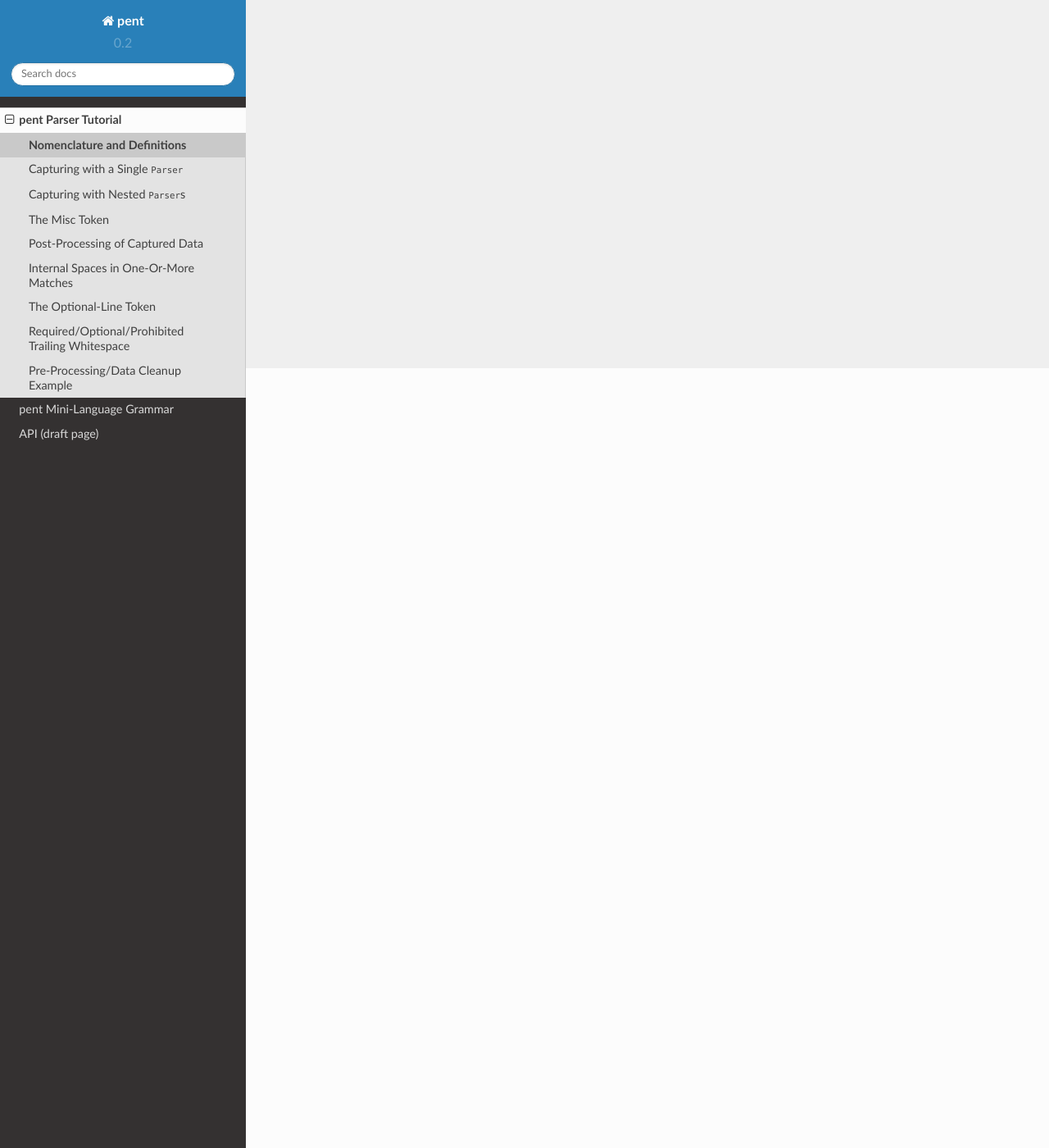
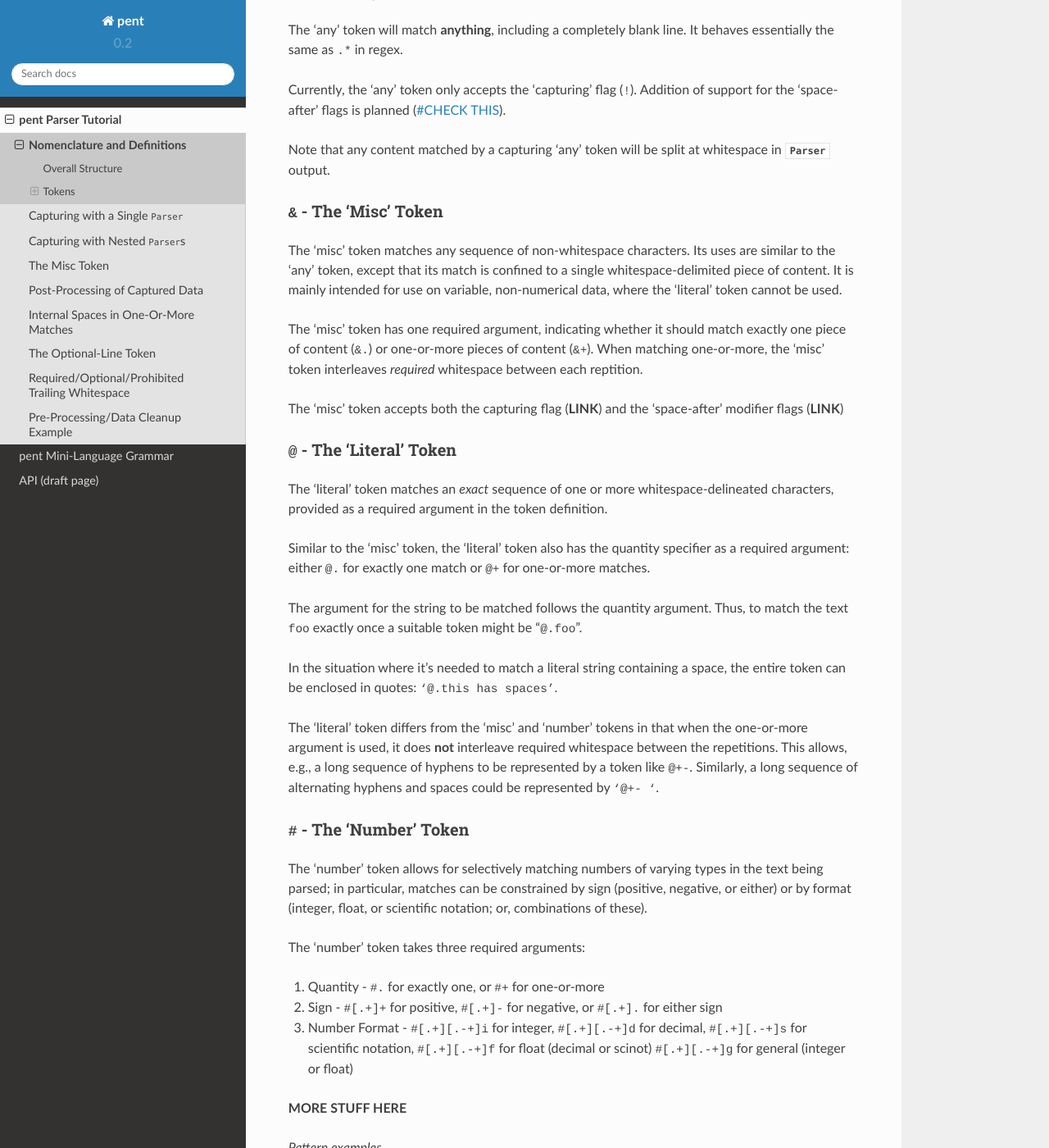
Before and after one commit to bskinn/pent, a Sphinx documentation site: the page built from doc/source/tutorial/definitions.rst, in a window 1280 px wide and 1400 px high, scrolled down 951 px. Shown: the whole window at 82% size. Built offline with Sphinx 7.4.7 and the Read the Docs theme 2.0.0, drawn with Linux system fonts in a browser that asks for light colours; some of the changed text lies outside the part shown.

Commit message:
Draft a big chunk of token descriptions
Realized I probably named 'float' and 'decimal' backward.
Need to change. Hopefully will not be terribly painful.

Will need to check the mini-language grammar for accuracy
after making the change.

```diff
--- a/doc/source/tutorial.rst
+++ b/doc/source/tutorial.rst
@@ -18,6 +18,8 @@ building their own |Parser|\ s. For more information about the
 specifics of the grammar of the tokens used herein, see the
 :doc:`grammar`.
 
+**MAY SPLIT THE TUTORIAL INTO A 'DEFINITIONS' SECTION AND
+AN 'EXAMPLES' SECTION, IF IT GETS BEEFY ENOUGH**
 
 .. toctree::
     :maxdepth: 1
--- a/doc/source/tutorial/definitions.rst
+++ b/doc/source/tutorial/definitions.rst
@@ -2,6 +2,11 @@
 
 Nomenclature and Definitions
 ============================
+
+**ADD LOTS OF LINKS TO RELEVANT EXAMPLE PAGES FROM THE TUTORIAL!!**
+
+Overall Structure
+-----------------
 
 ``pent`` searches text in a line-by-line fashion,
 where a line of text is delimited by the start/end
@@ -11,14 +16,131 @@ Each line of text to be matched by ``pent`` is represented
 by a *pattern*, passed into a |Parser|.
 Each *pattern* is composed of zero or more whitespace-separated *tokens*,
 which define in a structured way what the overall *pattern* should match.
+Both *patterns* **and** *tokens*  can also include *flags*,
+which modify the semantics of how they are processed.
+
+At present, whitespace is hardcoded to include only spaces and
+tab characters (|cour|\ \\t\ |/cour|). A user-configurable
+whitespace definition is planned (:issue:`NEED THIS`).
+
+*head/body/tail Parser paradigm*
 
 
-*Tokens descriptions*
+**PROBABLY PUT A TOCTREE HERE, POINTING TO SEPARATE PAGES FOR
+AT LEAST TOKENS AND PATTERNS; MAYBE FLAGS, TOO?**
+
+
+Tokens
+------
+
+``pent`` understands four kinds of tokens, which match varying types of content.
+One is an 'any' token, which matches an arbitrary span of whitespace and/or
+non-whitespace content. The other three types are intended to match specific kinds of
+content within the line of text that are often, but not always,
+separated from surrounding content by whitespace.
+
+All four kinds of tokens accept a flag that instructs the encapsulating
+|Parser| to capture the content matching the token for output.
+A subset of the tokens accept a flag that
+alters how the |Parser| handles the presence or absence of whitespace
+following the content matching the token.
+
+
+|cour|\ ~\ |/cour| - The 'Any' Token
+~~~~~~~~~~~~~~~~~~~~~~~~~~~~~~~~~~~~
+
+The 'any' token will match **anything**, including a completely blank line.
+It behaves essentially the same as |cour|\ .*\ |/cour| in regex.
+
+Currently, the 'any' token only accepts the 'capturing' flag
+(|cour|\ !\ |/cour|). Addition of support for the
+'space-after' flags is planned (:issue:`CHECK THIS`).
+
+Note that any content matched by a capturing 'any' token will be
+split at whitespace in |Parser| output.
+
+
+|cour|\ &\ |/cour| - The 'Misc' Token
+~~~~~~~~~~~~~~~~~~~~~~~~~~~~~~~~~~~~~
+
+The 'misc' token matches any sequence of non-whitespace characters.
+Its uses are similar to the 'any' token, except that its match
+is confined to a single whitespace-delimited piece of content.
+It is mainly intended for use on variable, non-numerical data,
+where the 'literal' token cannot be used.
+
+The 'misc' token has one required argument, indicating whether
+it should match exactly one piece of content
+(|cour|\ &.\ |/cour|) or one-or-more pieces of content
+(|cour|\ &+\ |/cour|). When matching one-or-more,
+the 'misc' token interleaves *required* whitespace
+between each reptition.
+
+The 'misc' token accepts both the capturing flag (**LINK**)
+and the 'space-after' modifier flags (**LINK**)
+
+
+|cour|\ @\ |/cour| - The 'Literal' Token
+~~~~~~~~~~~~~~~~~~~~~~~~~~~~~~~~~~~~~~~~
+
+The 'literal' token matches an *exact* sequence of one or more
+whitespace-delineated characters, provided as a required argument
+in the token definition.
+
+Similar to the 'misc' token, the 'literal' token also has
+the quantity specifier as a required argument:
+either |cour|\ @.\ |/cour| for exactly one match
+or |cour|\ @+\ |/cour| for one-or-more matches.
+
+The argument for the string to be matched follows the
+quantity argument. Thus, to match the text
+|cour|\ foo\ |/cour| exactly once a suitable token
+might be "|cour|\ @.foo\ |/cour|".
+
+In the situation where it's needed to match a literal string
+containing a space, the entire token can be enclosed in
+quotes: |cour|\ '@.this has spaces'\ |/cour|.
+
+The 'literal' token differs from the 'misc' and 'number' tokens
+in that when the one-or-more argument is used, it does **not**
+interleave required whitespace between the repetitions.
+This allows, e.g., a long sequence of hyphens to be represented
+by a token like |cour|\ @+-\ |/cour|. Similarly, a long
+sequence of alternating hyphens and spaces could be represented
+by |cour|\ '@+- '\ |/cour|.
+
+
+|cour|\ #\ |/cour| - The 'Number' Token
+~~~~~~~~~~~~~~~~~~~~~~~~~~~~~~~~~~~~~~~~
+
+The 'number' token allows for selectively matching numbers of varying
+types in the text being parsed; in particular, matches can be constrained
+by sign (positive, negative, or either) or by format
+(integer, float, or scientific notation; or, combinations of these).
+
+The 'number' token takes three required arguments:
+
+1. Quantity -
+   |cour|\ #.\ |/cour| for exactly one, or
+   |cour|\ #+\ |/cour| for one-or-more
+
+2. Sign -
+   |cour|\ #[.+]+\ |/cour| for positive,
+   |cour|\ #[.+]-\ |/cour| for negative, or
+   |cour|\ #[.+].\ |/cour| for either sign
+
+3. Number Format -
+   |cour|\ #[.+][.-+]i\ |/cour| for integer,
+   |cour|\ #[.+][.-+]d\ |/cour| for decimal,
+   |cour|\ #[.+][.-+]s\ |/cour| for scientific notation,
+   |cour|\ #[.+][.-+]f\ |/cour| for float (decimal or scinot)
+   |cour|\ #[.+][.-+]g\ |/cour| for general (integer or float)
+
+**MORE STUFF HERE**
 
 *Pattern examples*
 
 
-*head/body/tail Parser paradigm*
 
 *Capturing*
 
--- a/doc/source/tutorial/misc.rst
+++ b/doc/source/tutorial/misc.rst
@@ -85,4 +85,4 @@ especially in large blocks of text.
 
 
 Another example of the use of the 'misc' token is given
-at :doc:`tutorial/post_process`.
+at :doc:`post_process`.
```
